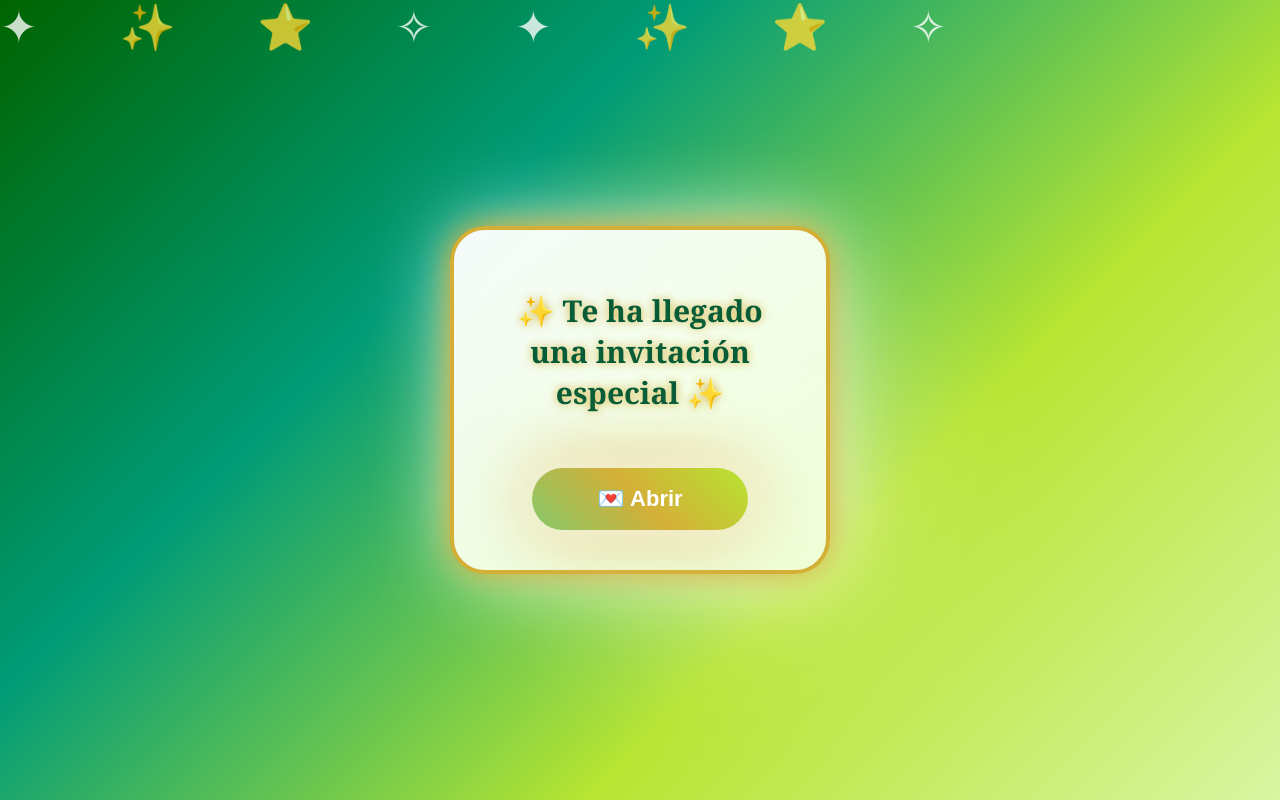
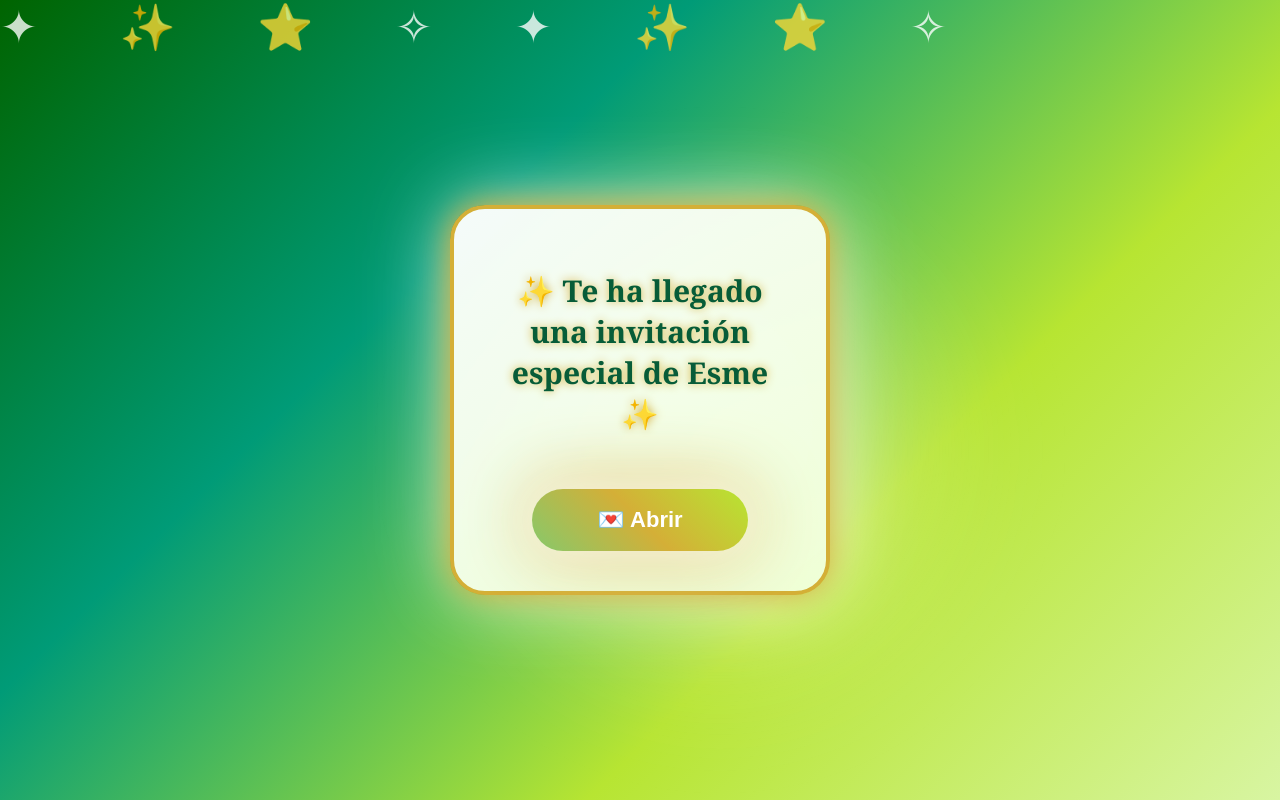
Before and after one commit to CyrilEl2015X648/Invitacion-graduacion, a plain HTML site: page index.html in a window 1280 px wide. Drawn offline with Linux system fonts and the light colour scheme.

Commit message:
Update index.html

```diff
--- a/index.html
+++ b/index.html
@@ -402,7 +402,7 @@ rotateY(360deg);
 
 <h1>
 
-✨ Te ha llegado una invitación especial ✨
+✨ Te ha llegado una invitación especial de Esme ✨
 
 </h1>
 
```
